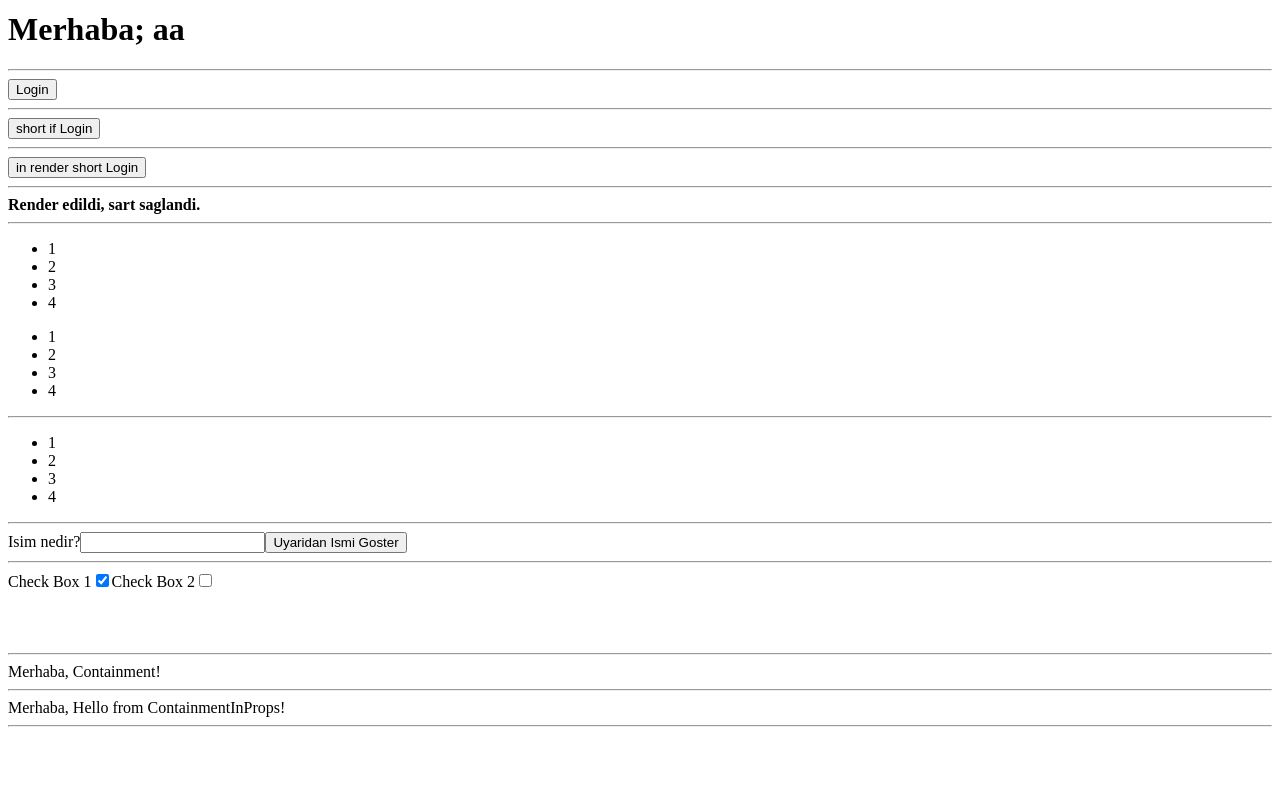
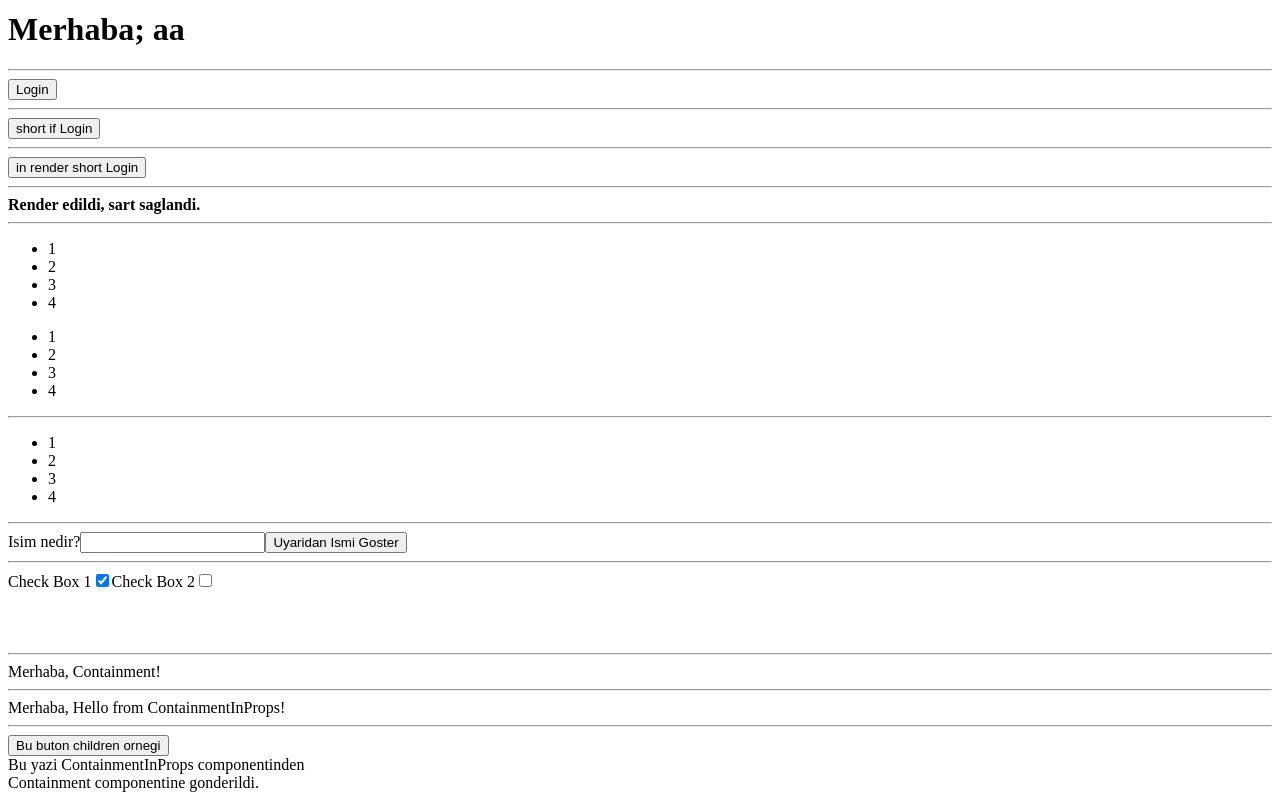
Before and after one commit to mehmetsoylucom/react-todo-tutorial, a React (Create React App) app: page / in a window 1280 px wide. Shown: the part 483-1283 px from the top of the page. Before the commit the page ends 1218 px from the top, so only its background shows below. Built offline with nearby package versions, Linux system fonts and the light colour scheme.

Commit message:
containment in props

```diff
--- a/src/Containment.js
+++ b/src/Containment.js
@@ -9,6 +9,8 @@ function Containment(props) {
             <hr/>
             {props.comp}
             <hr/>
+
+            {props.children}
         </div>
     );
 
--- a/src/ContainmentInProps.js
+++ b/src/ContainmentInProps.js
@@ -8,10 +8,14 @@ class ContainmentInProps extends React.Component {
     }
 
     // Containment isimli componen baska bir componenti props gonderip cagrabiliyor
+    //
     render() {
         return (
             <div>
-                <Containment comp={<Welcome name="Hello from ContainmentInProps!"/>}/>
+                <Containment comp={<Welcome name="Hello from ContainmentInProps!"/>}>
+                    <button>Bu buton children ornegi</button>
+                    <div>Bu yazi ContainmentInProps componentinden <br /> Containment componentine gonderildi.</div>
+                </Containment>
             </div>
         );
     }
```
